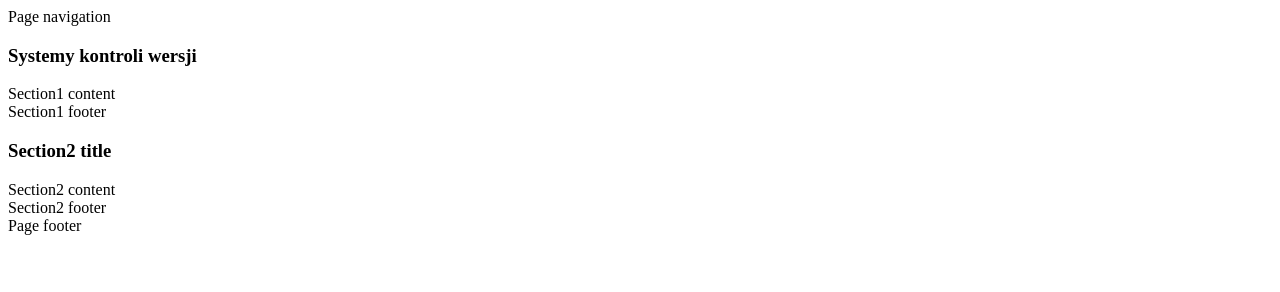
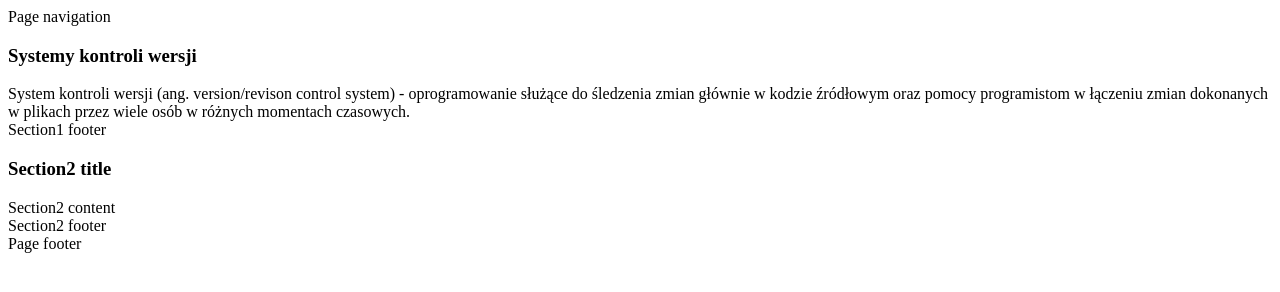
Before and after one commit to kredek/iislabpio_180151, a plain HTML site: page index.html in a window 1280 px wide. Drawn offline with Linux system fonts and the light colour scheme.

Commit message:
zmienionio zawartość sekcji 1

```diff
--- a/index.html
+++ b/index.html
@@ -12,7 +12,7 @@
 	    		<h3 class="panel-title">Systemy kontroli wersji</h3>
 		  	</div>
 	  		<div class="panel-body">
-	    		Section1 content
+	    	System kontroli wersji (ang. version/revison control system) - oprogramowanie służące do śledzenia zmian głównie w kodzie źródłowym oraz pomocy programistom w łączeniu zmian dokonanych w plikach przez wiele osób w różnych momentach czasowych.
 	  		</div>
 			<footer class="panel-footer">
 				Section1 footer
```
